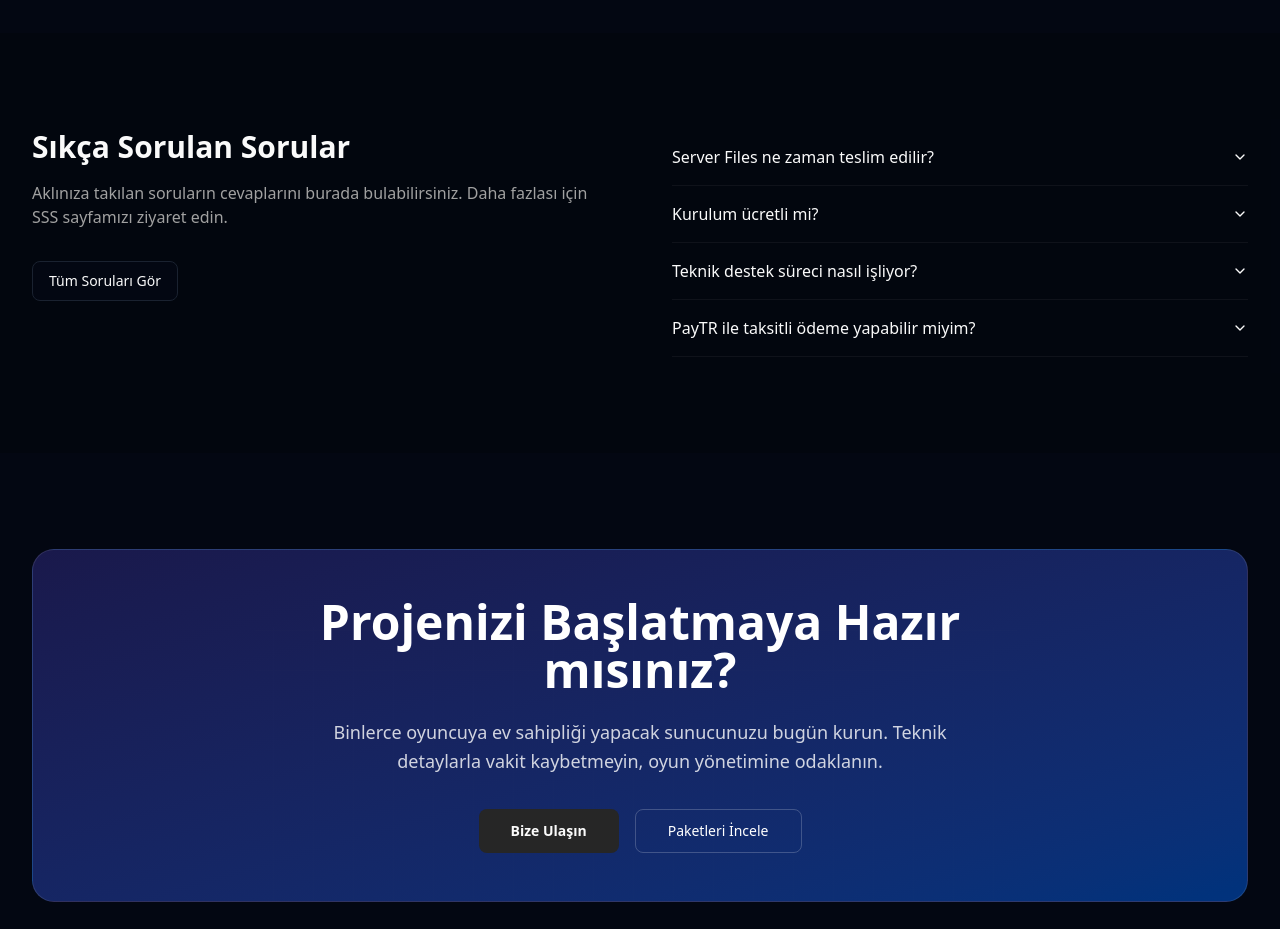
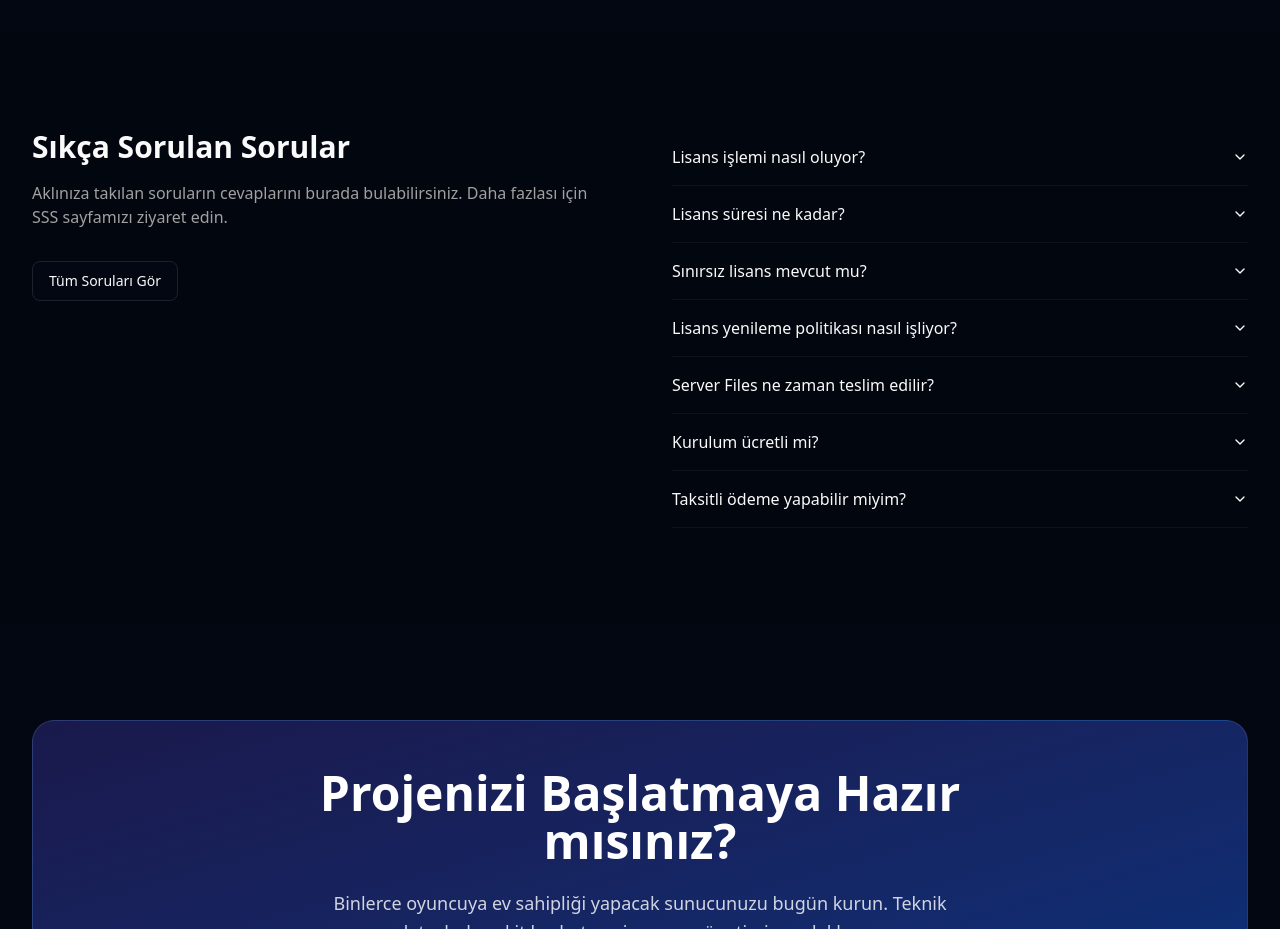
Before and after one commit to Escanor044/msmyazilim, a Next.js app: page / in a window 1280 px wide. Shown: the part 4200-5129 px from the top of the page. Built offline with nearby package versions, Linux system fonts and the light colour scheme; no server answers; the database is empty.

Commit message:
faq-preview.tsx

```diff
--- a/components/sections/faq-preview.tsx
+++ b/components/sections/faq-preview.tsx
@@ -9,20 +9,32 @@ import { Button } from "@/components/ui/button"
 
 const faqs = [
     {
+        question: "Lisans işlemi nasıl oluyor?",
+        answer: "Test sunucusu ile birlikte açılışta kullanacağınız ana makina IP adresinize lisans tanımlanır."
+    },
+    {
+        question: "Lisans süresi ne kadar?",
+        answer: "Teslim aldığınız pakete göre lisans süresi değişiklik gösterebilir. Lisans haklarınız paket koşulları kapsamında geçerlidir ve talep etmeniz halinde yenileme yapılabilir."
+    },
+    {
+        question: "Sınırsız lisans mevcut mu?",
+        answer: "Evet, ULTIMATE pakete özel olarak sınırsız lisans hakkı sunulmaktadır. Bu pakette standart yenileme ücreti uygulanmaz."
+    },
+    {
+        question: "Lisans yenileme politikası nasıl işliyor?",
+        answer: "ULTIMATE paket haricindeki paketlerde, farklı bir isimle yeni sunucu açmak istemeniz durumunda güncel paket fiyatının %35’i oranında lisans yenileme bedeli uygulanır."
+    },
+    {
         question: "Server Files ne zaman teslim edilir?",
-        answer: "Ödeme onaylandıktan sonra ortalama 2-6 saat içerisinde kurulum tamamlanır ve teslimat yapılır."
+        answer: "Ödeme onaylandıktan sonra kurulum süreci başlatılır ve genellikle aynı gün içerisinde teslimat gerçekleştirilir. Süre, yoğunluğa göre değişiklik gösterebilir."
     },
     {
         question: "Kurulum ücretli mi?",
-        answer: "Hayır, tüm paketlerimizde ilk kurulum tamamen ücretsizdir. Anahtar teslim olarak sunulur."
+        answer: "Hayır, tüm paketlerimizde ilk kurulum ücretsizdir ve sistem anahtar teslim şekilde sunulur."
     },
     {
-        question: "Teknik destek süreci nasıl işliyor?",
-        answer: "Paket türüne göre 1-3 ay arası ücretsiz teknik destek sağlıyoruz. Destek taleplerinizi panel üzerinden veya Discord kanalımızdan iletebilirsiniz."
-    },
-    {
-        question: "PayTR ile taksitli ödeme yapabilir miyim?",
-        answer: "Evet, PayTR altyapısı sayesinde tüm kredi kartlarına 12 taksite varan vade seçenekleriyle ödeme yapabilirsiniz."
+        question: "Taksitli ödeme yapabilir miyim?",
+        answer: "Evet, tüm kredi kartlarına 12 taksite varan vade seçenekleriyle ödeme yapabilirsiniz."
     },
 ]
 
```
